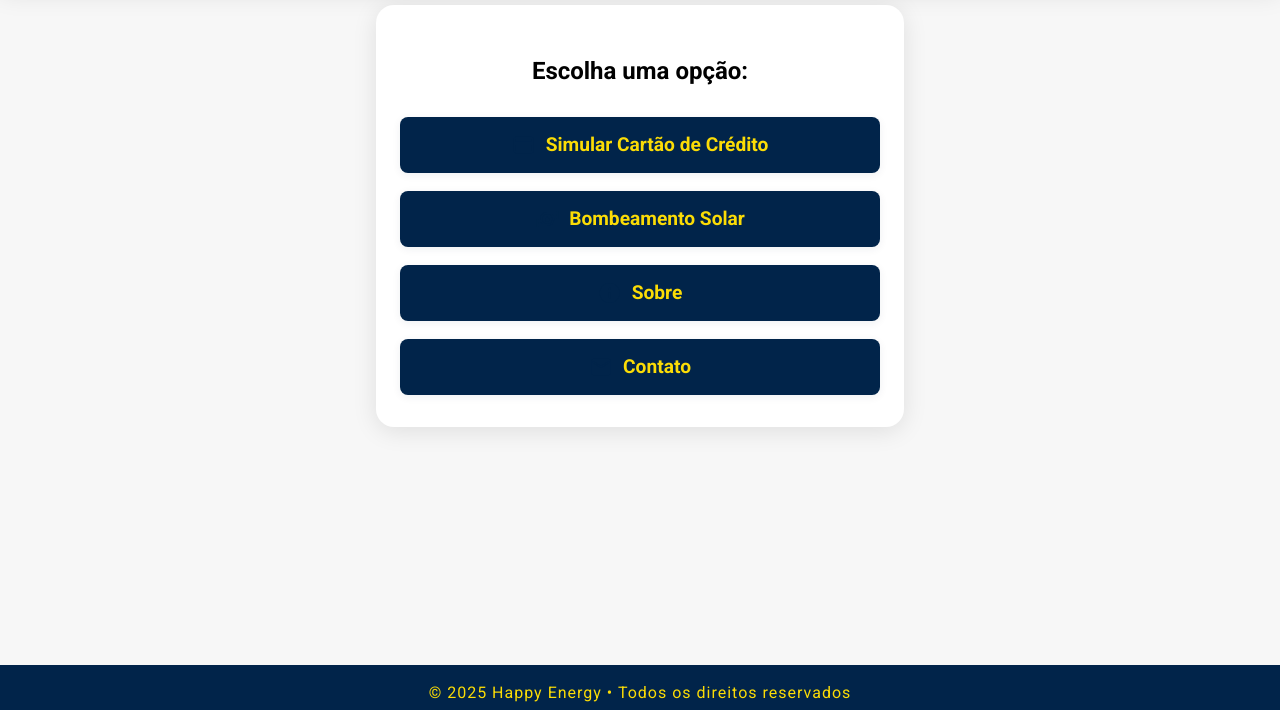
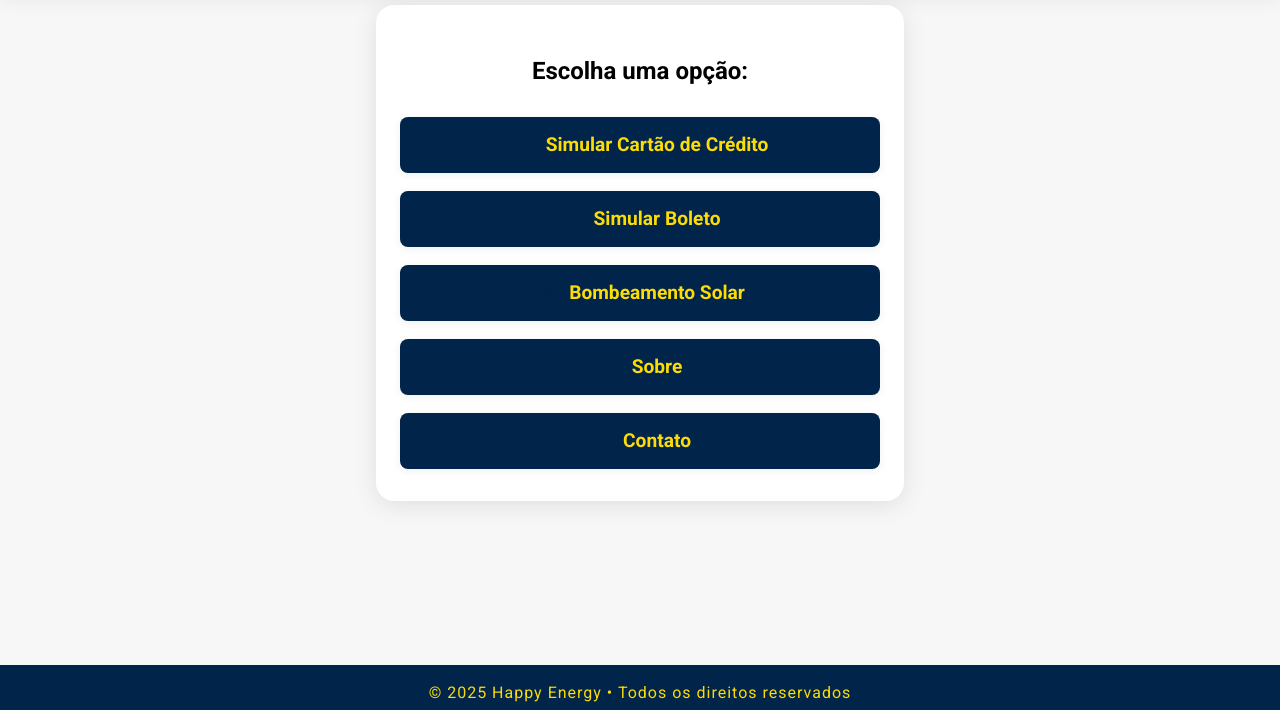
Before and after one commit to Eliel-Julio/Happy-Energy, a plain HTML site: page index.html in a window 1280 px wide. Shown: the part 90-800 px from the top of the page. Drawn offline with nearby package versions, Linux system fonts and the light colour scheme.

Commit message:
Update index.html
add ancor to Price.html

```diff
--- a/index.html
+++ b/index.html
@@ -12,7 +12,7 @@
 <body>
     <header>
         <img src="https://happyenergy.com.br/wp-content/uploads/2024/06/logotipo-happy-solar-AZUL.webp">
-        <h1>Bem-vindo à Happy Energy</h1>
+        <h1>Bem-vindo à Happy Energy </h1>
     </header>
     <main>
         <div class="container">
@@ -21,6 +21,10 @@
                 <a href="Cartao_credito.html">
                     <span class="material-icons icon">credit_card</span>
                     Simular Cartão de Crédito
+                </a>
+                <a href="Price.html">
+                    <span class="material-symbols-outlined icon">receipt_long</span>
+                    Simular Boleto
                 </a>
                 <a href="bombeamento-solar.html">
                     <span class="material-symbols-outlined icon">water_pump</span>
```
